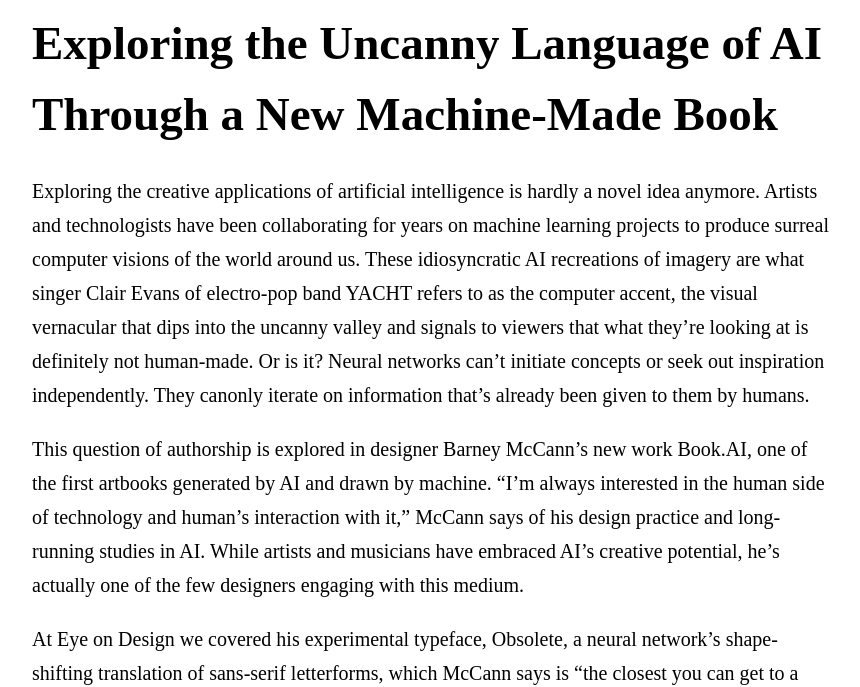
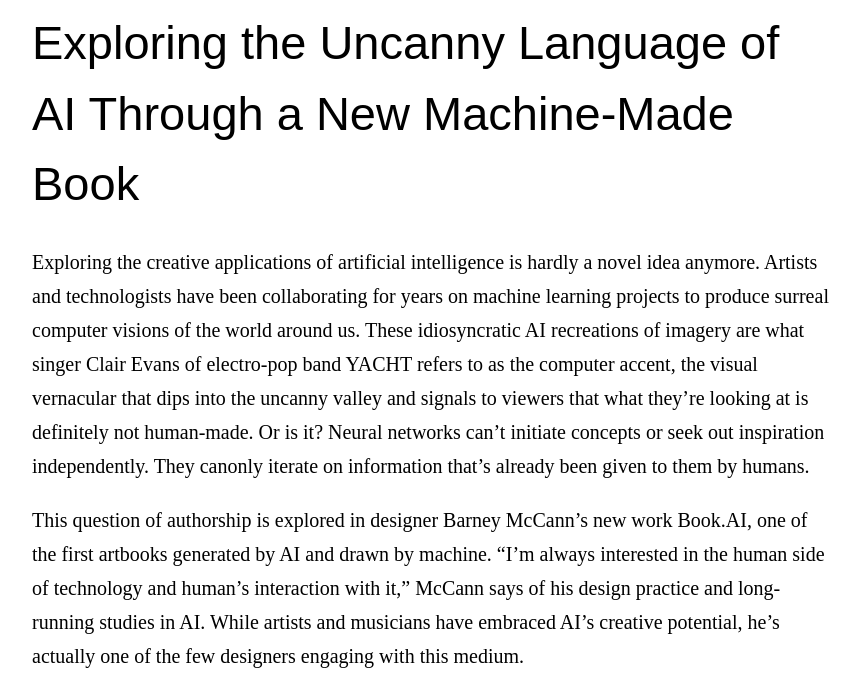
Before and after one commit to yina-li/type-1-chapbook, a plain HTML site: page index.html in a window 1280 px wide. Shown: the part 148-835 px from the top of the page, without its empty margins (208-1068 px from the left). Drawn offline with Linux system fonts and the light colour scheme; a web font is replaced by a local one.

Commit message:
Update index.html

```diff
--- a/index.html
+++ b/index.html
@@ -47,7 +47,9 @@
       margin-top: 0;
       margin-bottom: 0;
       line-height: 1.5;
-      font-family: "halyard-display";
+      font-family: halyard-display, sans-serif;
+font-weight: 400;
+font-style: normal;"
 
     }
 
```
